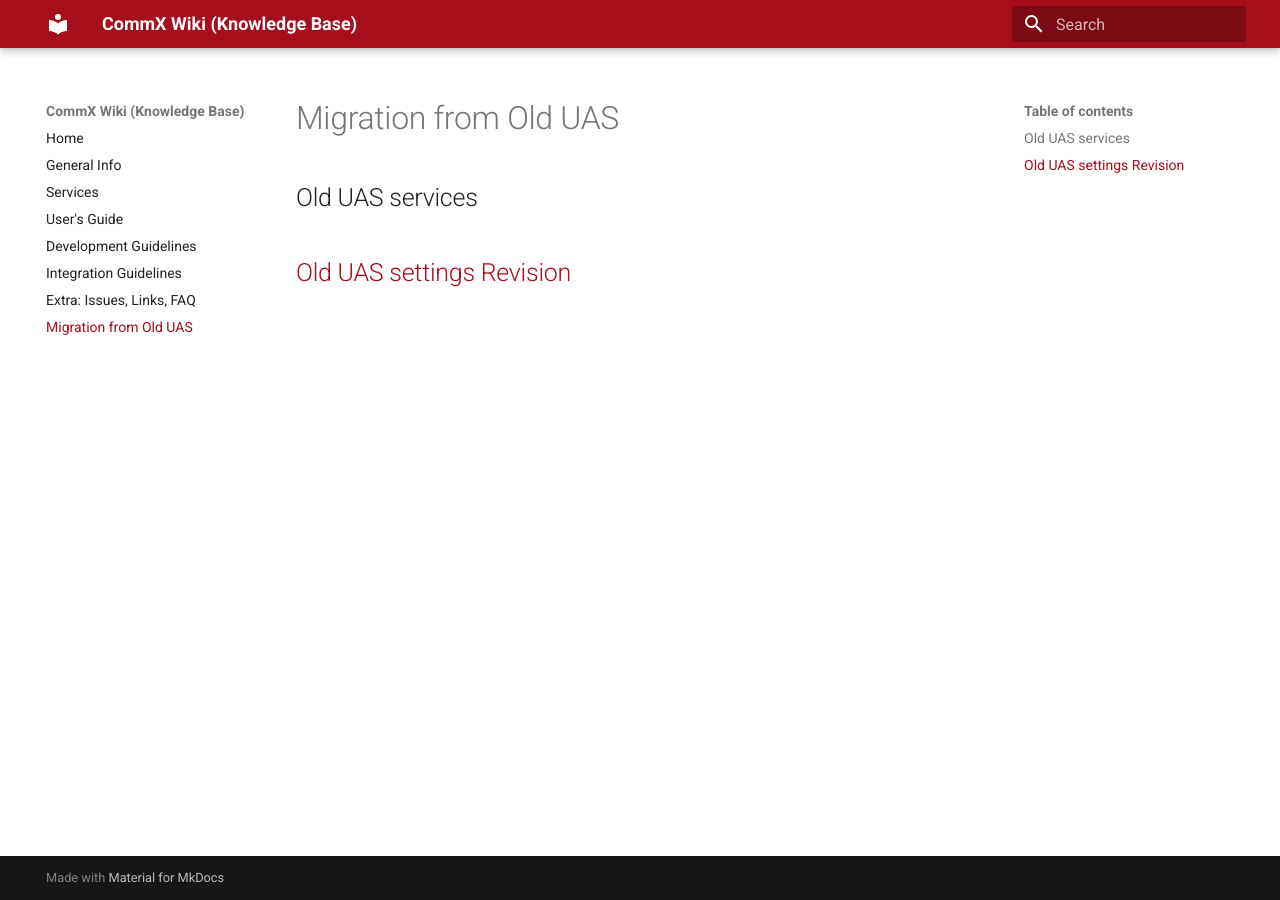
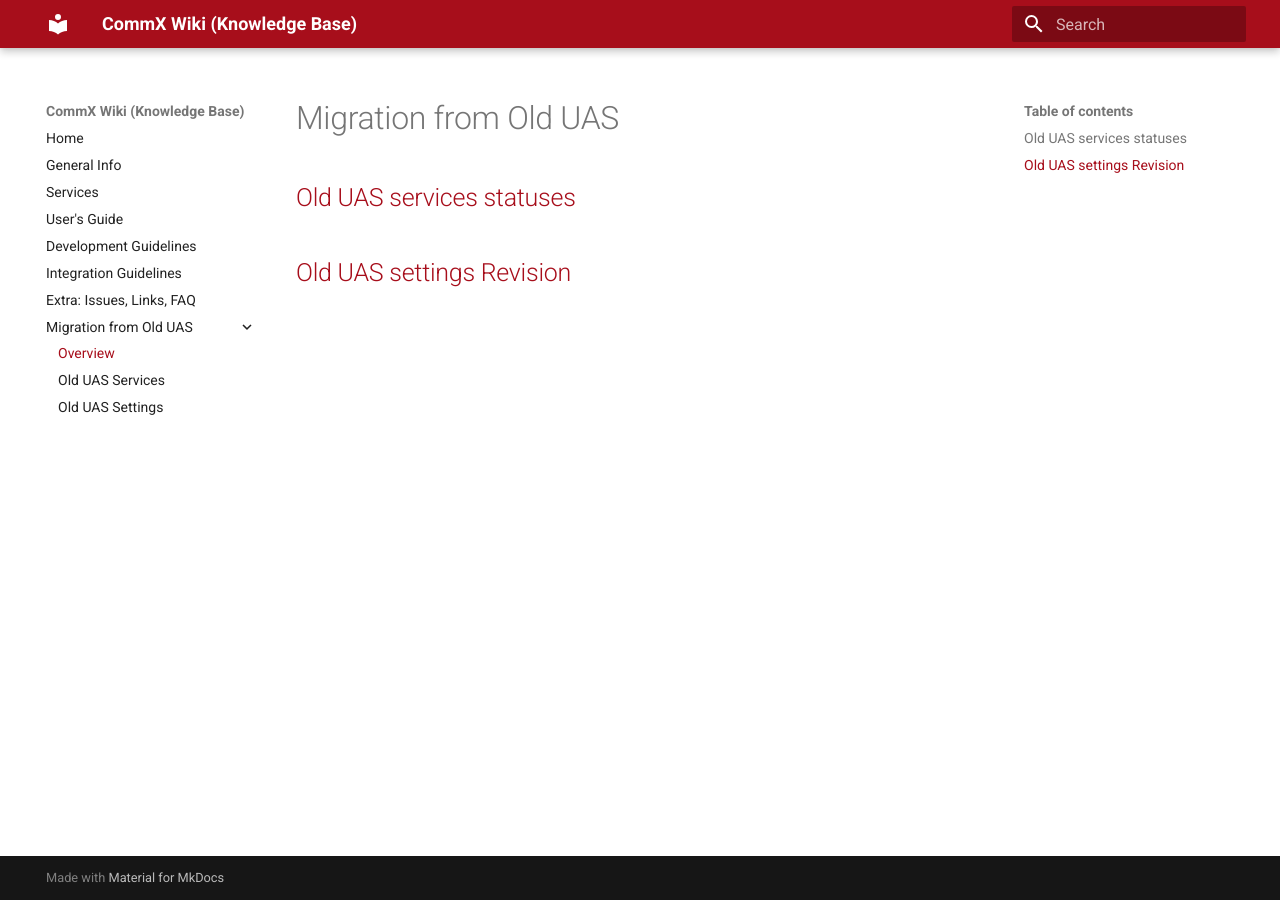
Before and after one commit to tykooon/commx-wiki, an MkDocs documentation site: the page built from docs/60-migration/index.md, in a window 1280 px wide. Built offline with MkDocs 1.6.1 and Material for MkDocs 9.7.7, drawn with Linux system fonts in a browser that asks for light colours.

Commit message:
Added Old Services Statuses page

```diff
--- a/docs/60-migration/index.md
+++ b/docs/60-migration/index.md
@@ -1,5 +1,5 @@
 # Migration from Old UAS
 
-## Old UAS services
+## [Old UAS services statuses](old-services-status.md)
 
 ## [Old UAS settings Revision](old-uas-settings-revision.md)
--- a/mkdocs.yml
+++ b/mkdocs.yml
@@ -1,15 +1,15 @@
 site_name: CommX Wiki (Knowledge Base)
 theme:
-  name: material
-  palette:
-    - scheme: default
-      primary: custom
-      accent: custom
-    - scheme: slate
-      primary: custom
-      accent: custom
+    name: material
+    palette:
+        - scheme: default
+          primary: custom
+          accent: custom
+        - scheme: slate
+          primary: custom
+          accent: custom
 extra_css:
-  - stylesheets/extra.css
+    - stylesheets/extra.css
 plugins:
     - search
 
@@ -21,9 +21,12 @@ nav:
     - Development Guidelines: 30-development/index.md
     - Integration Guidelines: 40-integration/index.md
     - "Extra: Issues, Links, FAQ": 50-extra/index.md
-    - Migration from Old UAS: 60-migration/index.md
+    - Migration from Old UAS:
+          - Overview: 60-migration/index.md
+          - Old UAS Services: 60-migration/old-services-status.md
+          - Old UAS Settings: 60-migration/old-uas-settings-revision.md
 
 markdown_extensions:
-  - tables
-  - attr_list
-  - admonition
+    - tables
+    - attr_list
+    - admonition
```
Also changed, not shown: docs/60-migration/old-services-status.md (added, +27 -0 lines).
